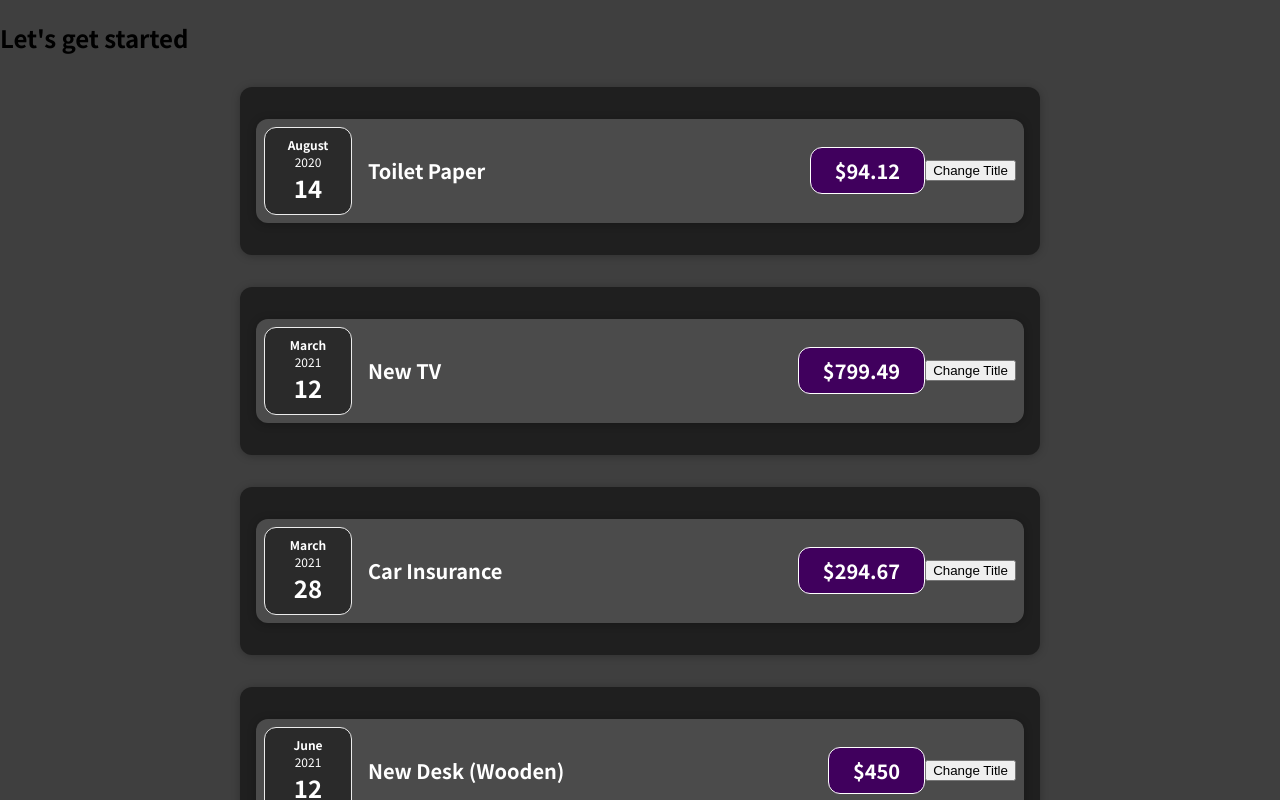
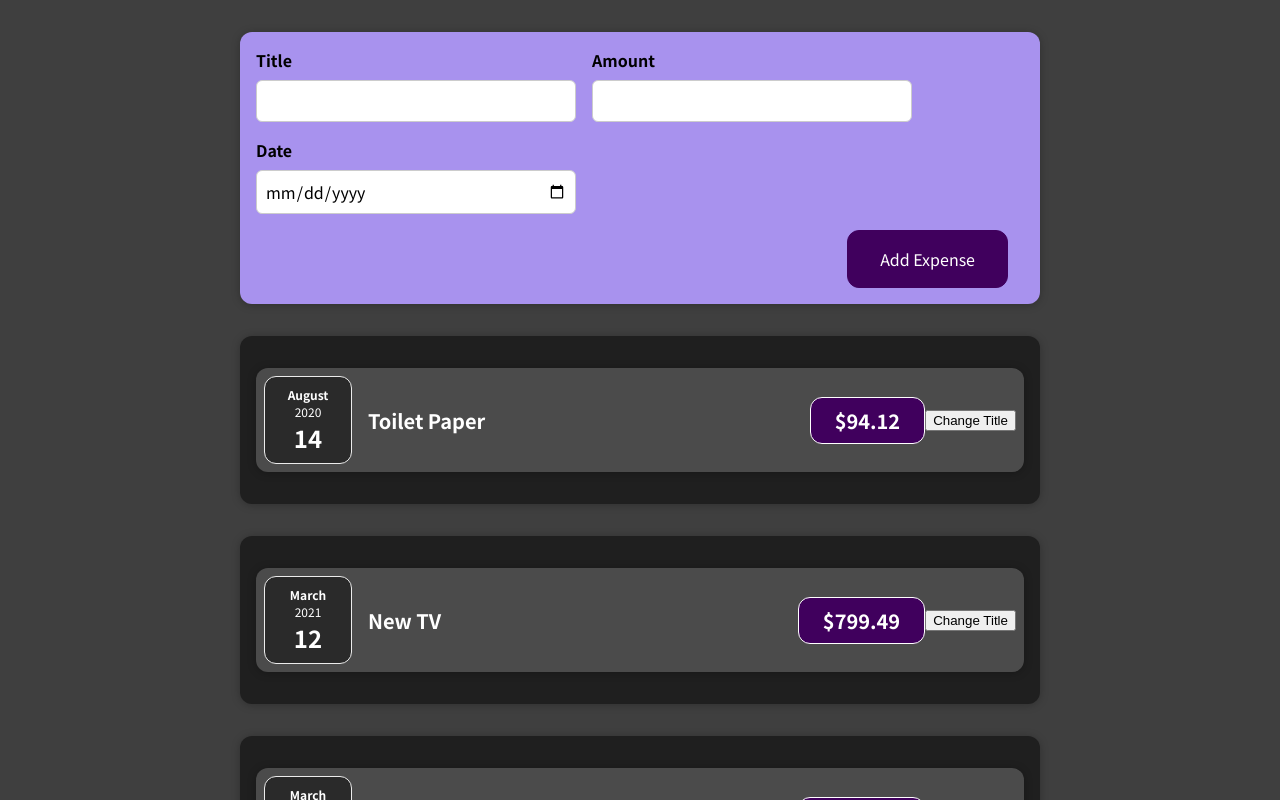
Before and after one commit to sarthak13gupta/expense_app_react, a React (Create React App) app: page / in a window 1280 px wide. Shown: the top 800 px of the page. Built offline with nearby package versions, Linux system fonts and the light colour scheme.

Commit message:
added form

```diff
--- a/src/App.jsx
+++ b/src/App.jsx
@@ -1,5 +1,6 @@
 import ExpenseItem from "./components/Expenses/ExpenseItem";
 import Expenses from "./components/Expenses/Expenses"
+import NewExpense from "./components/NewExpense/NewExpense";
 function App() {
     const expenses = [
         {
@@ -33,7 +34,10 @@
 
     return(
         <div>
-            <h2>Let's get started</h2>
+            <div>
+            <NewExpense />
+            </div>
+            <div>
             {expenses.map(expense =>(
                 <Expenses
                 title = {expense.title}
@@ -41,6 +45,8 @@
                 date = {expense.date}
                 />
             ))}
+            </div>
+
         </div>
     )
 }
--- /dev/null
+++ b/src/components/NewExpense/ExpenseForm.css
@@ -0,0 +1,26 @@
+.new-expense__controls {
+    display: flex;
+    flex-wrap: wrap;
+    gap: 1rem;
+    margin-bottom: 1rem;
+    text-align: left;
+}
+
+.new-expense__control label {
+    font-weight: bold;
+    margin-bottom: 0.5rem;
+    display: block;
+}
+
+.new-expense__control input {
+    font: inherit;
+    padding: 0.5rem;
+    border-radius: 6px;
+    border: 1px solid #ccc;
+    width: 20rem;
+    max-width: 100%;
+}
+
+.new-expense__actions {
+    text-align: right;
+}
--- /dev/null
+++ b/src/components/NewExpense/ExpenseForm.jsx
@@ -0,0 +1,26 @@
+import "./ExpenseForm.css"
+const ExpenseForm = () => {
+    return (
+       <form action="">
+           <div className = "new-expense__controls">
+               <div className="new-expense__control">
+                   <label htmlFor="">Title</label>
+                   <input type="text" />
+               </div>
+               <div className="new-expense__control">
+                   <label htmlFor="">Amount</label>
+                   <input type="number" min="0.01" step="0.01" />
+               </div>
+               <div className="new-expense__control">
+                   <label htmlFor="">Date</label>
+                   <input type="Date" min="2019-01-01" max="2022-12-31" />
+               </div>
+           </div>
+           <div className="new-expense__actions">
+               <button type="submit">Add Expense</button>
+           </div>
+       </form>
+    )
+}
+
+export default ExpenseForm
--- /dev/null
+++ b/src/components/NewExpense/NewExpense.css
@@ -0,0 +1,38 @@
+.new-expense {
+    background-color: #a892ee;
+    padding: 1rem;
+    margin: 2rem auto;
+    width: 50rem;
+    max-width: 95%;
+    border-radius: 12px;
+    text-align: center;
+    box-shadow: 0 1px 8px rgba(0, 0, 0, 0.25);
+}
+
+.new-expense button {
+    font: inherit;
+    cursor: pointer;
+    padding: 1rem 2rem;
+    border: 1px solid #40005d;
+    background-color: #40005d;
+    color: white;
+    border-radius: 12px;
+    margin-right: 1rem;
+}
+
+.new-expense button:hover,
+.new-expense button:active {
+    background-color: #510674;
+    border-color: #510674;
+}
+
+.new-expense button.alternative {
+    color: #220131;
+    border-color: transparent;
+    background-color: transparent;
+}
+
+.new-expense button.alternative:hover,
+.new-expense button.alternative:active {
+    background-color: #ddb3f8;
+}
--- /dev/null
+++ b/src/components/NewExpense/NewExpense.jsx
@@ -0,0 +1,12 @@
+import "./NewExpense.css"
+import ExpenseForm from "./ExpenseForm"
+const NewExpense = () => {
+    return (
+        <div className = "new-expense">
+            <ExpenseForm/>
+        </div>
+    )
+
+}
+
+export default NewExpense
```
Also changed, not shown: 1 other file (tests, documents, lock files or other folders).
